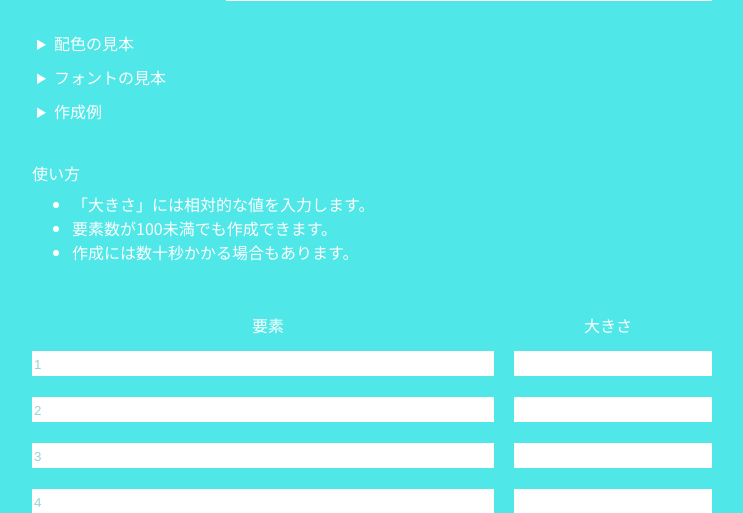
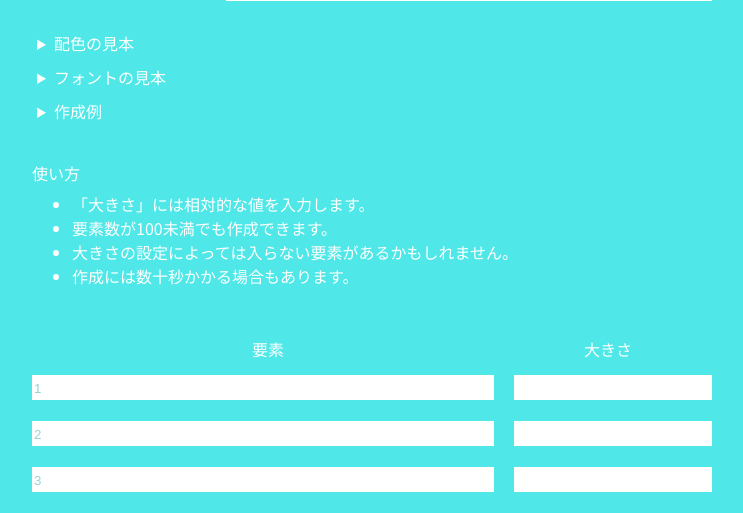
Before and after one commit to probabilityhill/words-that-describe-me, a Flask app: page / in a window 1280 px wide. Shown: the part 404-917 px from the top of the page, without its empty margins (268-1011 px from the left). Run offline with Flask 2, Linux system fonts and the light colour scheme; some libraries are stand-ins or nearby versions; some web fonts are replaced.

Commit message:
作成例の追加など

```diff
--- a/templates/index.html
+++ b/templates/index.html
@@ -180,7 +180,12 @@
     </details>
     <details class="form__desc__details">
       <summary>作成例</summary>
-      <img src="../static/img/fonts.png" alt="フォントの見本">
+      <p>音楽をテーマにして要素数67で作りました。</p>
+      <img src="../static/img/example_wordcloud.png" alt="作成例">
+      <details class="form__desc__details">
+        <summary>作成例の設定画面</summary>
+        <img src="../static/img/example_param.png" alt="作成例のパラメータ">
+      </details>
     </details>
   </div>
 
@@ -189,6 +194,7 @@
     <ul class="form__use__list">
       <li>「大きさ」には相対的な値を入力します。</li>
       <li>要素数が100未満でも作成できます。</li>
+      <li>大きさの設定によっては入らない要素があるかもしれません。</li>
       <li>作成には数十秒かかる場合もあります。</li>
     </ul>
   </div>
```
Also changed, not shown: static/img/example_param.png (added), static/img/example_wordcloud.png (renamed from static/img/wordcloud_2022030510573465782.png), static/img/wordcloud_2022030510293730720.png (deleted), static/img/wordcloud_2022030510422962252.png (deleted), static/img/wordcloud_20220305104615216183.png (deleted).
